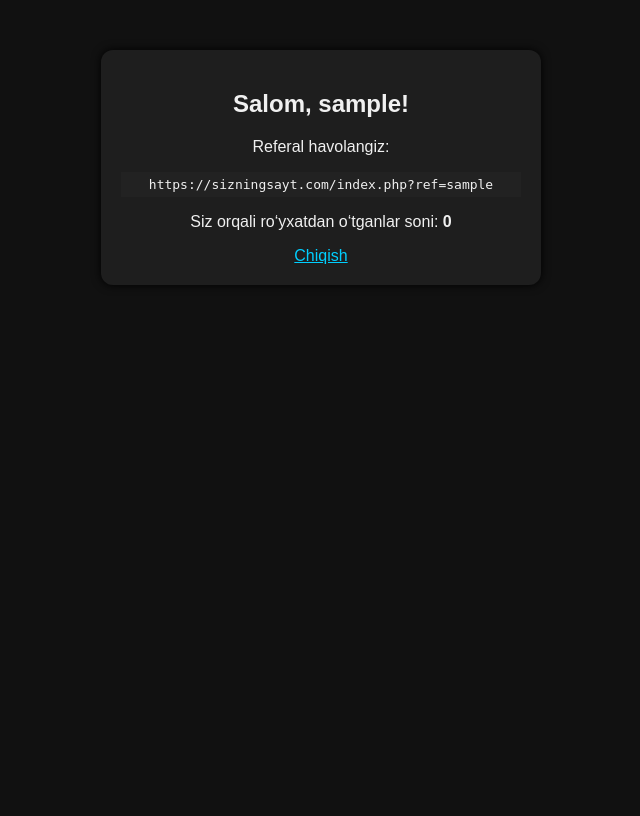
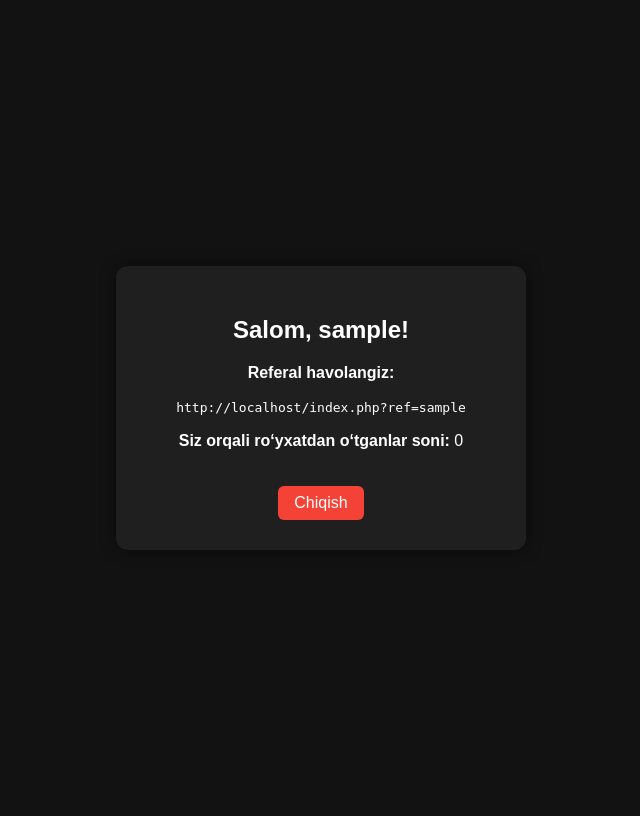
Before and after one commit to egorik078/referral_system, a PHP site: page /dashboard.php in a window 1280 px wide. Shown: the whole page, without its empty margins (319-959 px from the left). Before the commit the page ends 285 px from the top, so only its background shows below. Run offline with PHP 8.4, Linux system fonts and the light colour scheme; the visitor is signed in with stand-in values (Sample User, id 1); data that the repository does not hold is empty.

Commit message:
Update dashboard.php

```diff
--- a/dashboard.php
+++ b/dashboard.php
@@ -1,33 +1,74 @@
 <?php
 session_start();
-require 'db.php';
+require_once(__DIR__ . '/db.php');
 
 if (!isset($_SESSION['user'])) {
     header("Location: index.php");
     exit;
 }
 
-$user = $_SESSION['user'];
+$username = $_SESSION['user'];
 
 // Referal sonini hisoblash
 $stmt = $conn->prepare("SELECT COUNT(*) FROM users WHERE referer = ?");
-$stmt->execute([$user]);
-$ref_count = $stmt->fetchColumn();
+$stmt->execute([$username]);
+$refCount = $stmt->fetchColumn();
+
+// Dinamik bazaviy domenni olish
+$baseUrl = (isset($_SERVER['HTTPS']) ? "https://" : "http://") . $_SERVER['HTTP_HOST'];
+$refLink = $baseUrl . "/index.php?ref=" . urlencode($username);
 ?>
 
 <!DOCTYPE html>
 <html>
 <head>
-    <title>Sahifam</title>
-    <link rel="stylesheet" href="style.css">
+    <title>Dashboard</title>
+    <style>
+        body {
+            background-color: #121212;
+            color: #fff;
+            font-family: sans-serif;
+            display: flex;
+            justify-content: center;
+            align-items: center;
+            height: 100vh;
+        }
+        .dashboard {
+            background-color: #1f1f1f;
+            padding: 30px;
+            border-radius: 12px;
+            width: 350px;
+            text-align: center;
+            box-shadow: 0 0 15px rgba(0,0,0,0.5);
+        }
+        a {
+            color: #00bcd4;
+            text-decoration: none;
+        }
+        a:hover {
+            text-decoration: underline;
+        }
+        .logout {
+            margin-top: 20px;
+            display: inline-block;
+            padding: 8px 16px;
+            background-color: #f44336;
+            color: white;
+            border-radius: 6px;
+            text-decoration: none;
+        }
+        .logout:hover {
+            background-color: #d32f2f;
+        }
+    </style>
 </head>
 <body>
-<div class="container">
-    <h2>Salom, <?= htmlspecialchars($user) ?>!</h2>
-    <p>Referal havolangiz:</p>
-    <code>https://sizningsayt.com/index.php?ref=<?= urlencode($user) ?></code>
-    <p>Siz orqali ro‘yxatdan o‘tganlar soni: <strong><?= $ref_count ?></strong></p>
-    <a href="logout.php">Chiqish</a>
+<div class="dashboard">
+    <h2>Salom, <?= htmlspecialchars($username) ?>!</h2>
+    <p><strong>Referal havolangiz:</strong></p>
+    <p><code><?= $refLink ?></code></p>
+    <p><strong>Siz orqali ro‘yxatdan o‘tganlar soni:</strong> <?= $refCount ?></p>
+    <a class="logout" href="logout.php">Chiqish</a>
 </div>
 </body>
 </html>
```
